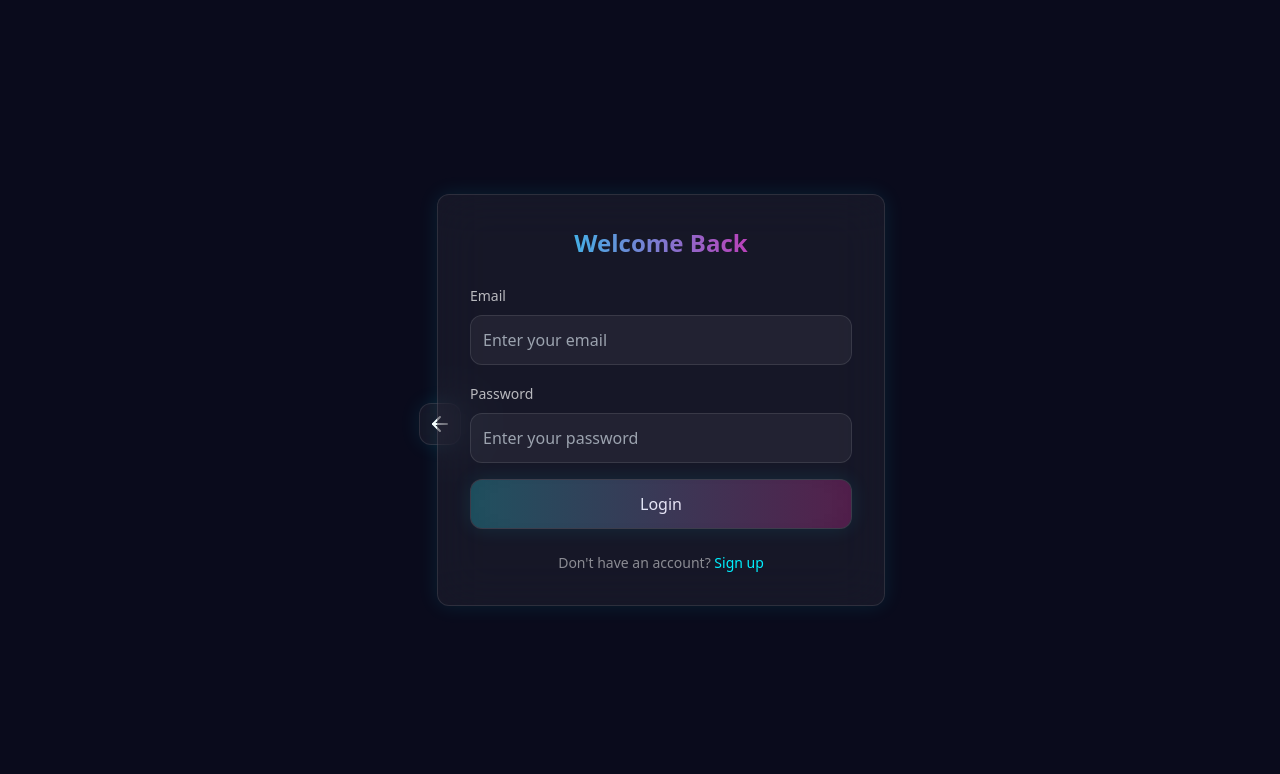
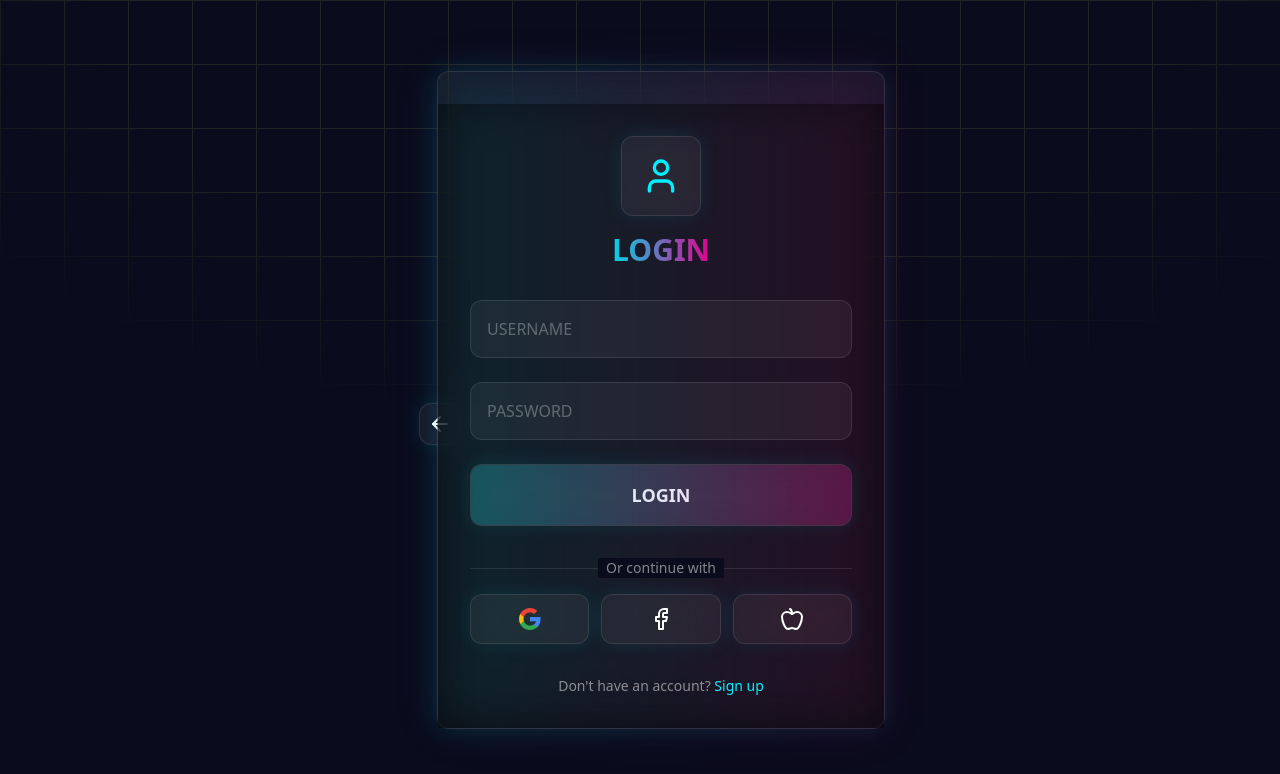
Before and after one commit to ActivateLLC/qstate-harmony-hub, a React (Vite) app: page /login in a window 1280 px wide. Shown: the top 774 px of the page. Built offline with nearby package versions, Linux system fonts and the light colour scheme.

Commit message:
Implement login flow functionality
Added a login flow that triggers upon clicking the login buttons in the application. Further details and specific behavior can be defined as part of the implementation.
[skip gpt_engineer]

```diff
--- a/src/pages/Login.tsx
+++ b/src/pages/Login.tsx
@@ -1,10 +1,13 @@
 import { motion } from "framer-motion";
-import { ArrowLeft } from "lucide-react";
+import { ArrowLeft, User, Facebook, Apple } from "lucide-react";
 import { Link } from "react-router-dom";
 
 const Login = () => {
   return (
-    <div className="min-h-screen bg-qdark flex items-center justify-center p-4">
+    <div className="min-h-screen bg-qdark flex items-center justify-center p-4 relative overflow-hidden">
+      {/* Background grid effect */}
+      <div className="absolute inset-0 bg-[linear-gradient(to_right,#232323_1px,transparent_1px),linear-gradient(to_bottom,#232323_1px,transparent_1px)] bg-[size:4rem_4rem] [mask-image:radial-gradient(ellipse_60%_50%_at_50%_0%,#000_70%,transparent_110%)]" />
+
       <Link
         to="/"
         className="fixed top-6 left-6 glass-card p-2 hover:scale-105 transition-transform"
@@ -15,39 +18,70 @@ const Login = () => {
       <motion.div
         initial={{ opacity: 0, y: 20 }}
         animate={{ opacity: 1, y: 0 }}
-        className="glass-card w-full max-w-md p-8 space-y-6"
+        className="glass-card w-full max-w-md p-8 space-y-8 relative"
       >
-        <h1 className="text-2xl font-bold text-center bg-gradient-to-r from-qblue to-qpink bg-clip-text text-transparent">
-          Welcome Back
+        {/* Glow effects */}
+        <div className="absolute inset-0 bg-gradient-to-r from-qblue/20 to-qpink/20 blur-xl opacity-50" />
+        <div className="absolute inset-0 bg-black/50 backdrop-blur-xl" />
+
+        <div className="relative z-10 space-y-8">
+          <div className="flex flex-col items-center space-y-4">
+            <div className="w-20 h-20 rounded-full glass-card flex items-center justify-center">
+              <User className="w-10 h-10 text-qblue" />
+            </div>
+            <h1 className="text-3xl font-bold text-center bg-gradient-to-r from-qblue to-qpink bg-clip-text text-transparent animate-glow">
+              LOGIN
             </h1>
+          </div>
 
-        <form className="space-y-4">
+          <form className="space-y-6">
             <div className="space-y-2">
-            <label className="text-sm text-white/70">Email</label>
               <input
                 type="email"
-              className="w-full bg-white/5 border border-white/10 rounded-lg p-3 text-white focus:outline-none focus:border-qblue"
-              placeholder="Enter your email"
+                className="w-full bg-white/5 border border-white/10 rounded-lg p-4 text-white focus:outline-none focus:border-qblue placeholder:text-white/30"
+                placeholder="USERNAME"
               />
             </div>
 
             <div className="space-y-2">
-            <label className="text-sm text-white/70">Password</label>
               <input
                 type="password"
-              className="w-full bg-white/5 border border-white/10 rounded-lg p-3 text-white focus:outline-none focus:border-qblue"
-              placeholder="Enter your password"
+                className="w-full bg-white/5 border border-white/10 rounded-lg p-4 text-white focus:outline-none focus:border-qblue placeholder:text-white/30"
+                placeholder="PASSWORD"
               />
             </div>
 
             <button
               type="submit"
-            className="w-full glass-card py-3 text-white relative overflow-hidden group"
+              className="w-full glass-card py-4 text-white relative overflow-hidden group text-lg font-semibold"
             >
               <div className="absolute inset-0 bg-gradient-to-r from-qblue/20 to-qpink/20 group-hover:translate-x-full transition-transform duration-300" />
-            Login
+              LOGIN
             </button>
           </form>
+
+          <div className="space-y-4">
+            <div className="relative">
+              <div className="absolute inset-0 flex items-center">
+                <div className="w-full border-t border-white/10"></div>
+              </div>
+              <div className="relative flex justify-center text-sm">
+                <span className="px-2 bg-qdark text-white/50">Or continue with</span>
+              </div>
+            </div>
+
+            <div className="grid grid-cols-3 gap-3">
+              <button className="glass-card p-3 hover:scale-105 transition-transform">
+                <img src="/google.svg" alt="Google" className="w-6 h-6 mx-auto" />
+              </button>
+              <button className="glass-card p-3 hover:scale-105 transition-transform">
+                <Facebook className="w-6 h-6 mx-auto text-white" />
+              </button>
+              <button className="glass-card p-3 hover:scale-105 transition-transform">
+                <Apple className="w-6 h-6 mx-auto text-white" />
+              </button>
+            </div>
+          </div>
 
           <p className="text-center text-white/50 text-sm">
             Don't have an account?{" "}
@@ -55,6 +89,7 @@ const Login = () => {
               Sign up
             </Link>
           </p>
+        </div>
       </motion.div>
     </div>
   );
```
Also changed, not shown: public/google.svg (added). Lines whose indentation alone changed are shown as unchanged.
